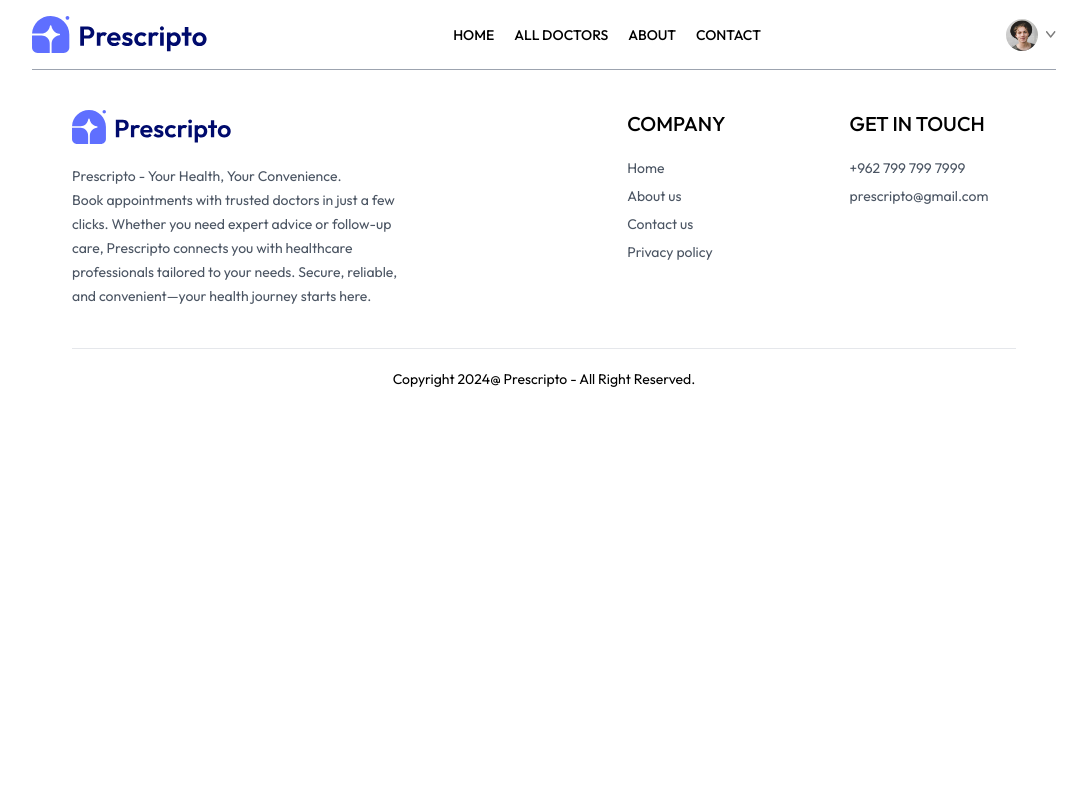
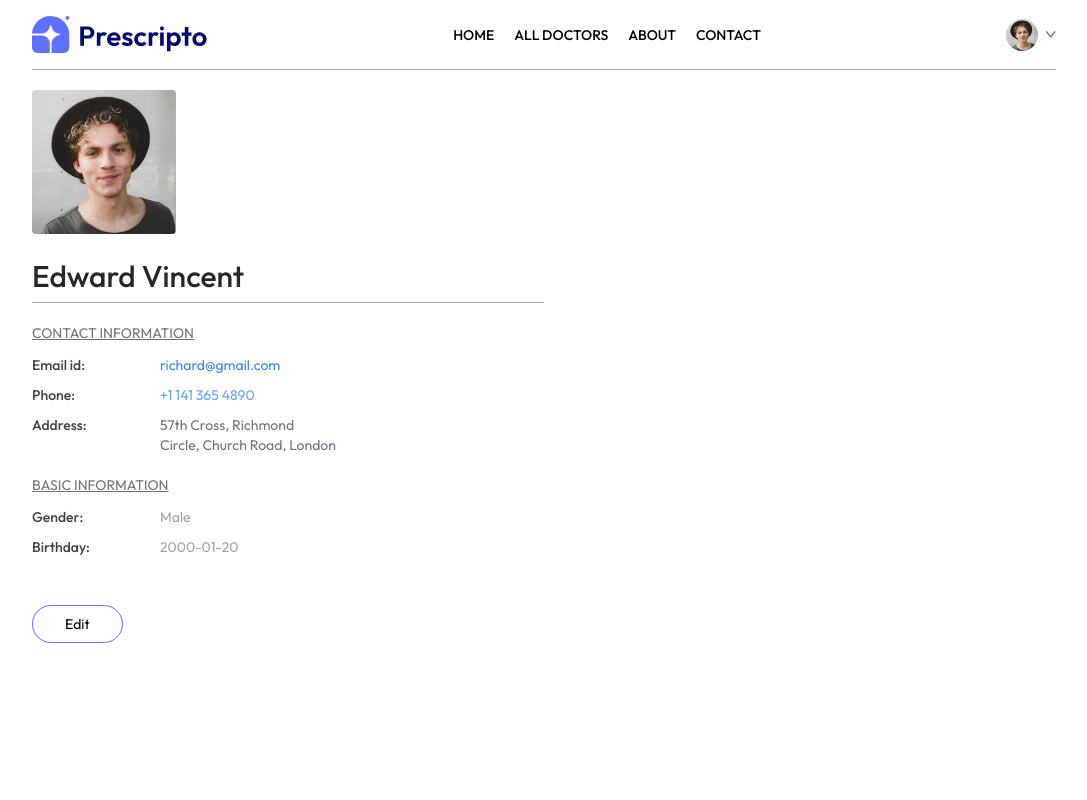
Before and after one commit to BloodyFlakes/prescripto, a React (Vite) app: page /my-profile in a window 1280 px wide. Shown: the top 800 px of the page, without its empty margins (96-1183 px from the left). Built offline with nearby package versions, Linux system fonts and the light colour scheme.

Commit message:
Finish the front-end for the website

```diff
--- a/src/components/Footer.jsx
+++ b/src/components/Footer.jsx
@@ -3,7 +3,7 @@ import { assets } from "../assets/assets";
 function Footer() {
   return (
     <div className="md:mx-10">
-      <div className="flex flex-col sm:grid grid-cols-[3fr_1fr_1fr] gap-14 my-10 md-40 text-sm">
+      <div className="flex flex-col sm:grid grid-cols-[3fr_1fr_1fr] gap-14 my-10 mt-40 md-40 text-sm">
         {/* ------- Left Side ------- */}
         <div>
           <img className="w-40 mb-5" src={assets.logo} alt="logo" />
--- a/src/components/Navbar.jsx
+++ b/src/components/Navbar.jsx
@@ -67,6 +67,42 @@ function Navbar() {
             Create account
           </button>
         )}
+        <img
+          onClick={() => setShowMenu(true)}
+          className="w-6 md:hidden"
+          src={assets.menu_icon}
+          alt="icon"
+        />
+        {/* ------- Mobile Menu ------- */}
+        <div
+          className={`${
+            showMenu ? "fixed w-full" : "h-0 w-0"
+          } md:hidden right-0 top-0 bottom-0 z-20 overflow-hidden bg-white transition-all`}
+        >
+          <div className="flex items-center justify-between px-5 py-6">
+            <img className="w-36" src={assets.logo} alt="Logo" />
+            <img
+              className="w-7"
+              onClick={() => setShowMenu(false)}
+              src={assets.cross_icon}
+              alt="icon"
+            />
+          </div>
+          <ul className="flex flex-col items-center gap-2 px-5 mt-5 text-lg font-medium">
+            <NavLink to="/" onClick={() => setShowMenu(false)}>
+              <p className="inline-block px-4 py-2 rounded">HOME</p>
+            </NavLink>
+            <NavLink to="/doctors" onClick={() => setShowMenu(false)}>
+              <p className="inline-block px-4 py-2 rounded">ALL DOCTORS</p>
+            </NavLink>
+            <NavLink to="/about" onClick={() => setShowMenu(false)}>
+              <p className="inline-block px-4 py-2 rounded">ABOUT</p>
+            </NavLink>
+            <NavLink to="/contact" onClick={() => setShowMenu(false)}>
+              <p className="inline-block px-4 py-2 rounded">CONTACT</p>
+            </NavLink>
+          </ul>
+        </div>
       </div>
     </div>
   );
--- a/src/index.css
+++ b/src/index.css
@@ -6,9 +6,17 @@
 * {
   font-family: Outfit;
 }
+
 .active hr {
   @apply block;
 }
+
 ::-webkit-scrollbar {
   @apply hidden;
 }
+
+@media (max-width: 740px) {
+  .active p {
+    @apply text-white bg-primary;
+  }
+}
--- a/src/pages/Doctors.jsx
+++ b/src/pages/Doctors.jsx
@@ -5,6 +5,7 @@ import DoctorCard from "../components/DoctorCard";
 
 function Doctors() {
   const [filterDoc, setFilterDoc] = useState([]);
+  const [showFilter, setShowFilter] = useState(false);
   const navigate = useNavigate();
 
   const { speciality } = useParams();
@@ -27,7 +28,19 @@ function Doctors() {
     <div>
       <p className="text-gray-600">Browse through the doctors specialist.</p>
       <div className="flex flex-col items-start gap-5 mt-5 sm:flex-row">
-        <div className="flex flex-col gap-4 text-sm text-gray-600">
+        <button
+          onClick={() => setShowFilter((prev) => !prev)}
+          className={`py-1 px-3 border rounded text-sm transition-all sm:hidden ${
+            showFilter ? "bg-primary text-white" : ""
+          }`}
+        >
+          Filters
+        </button>
+        <div
+          className={`flex-col gap-4 text-sm text-gray-600 ${
+            showFilter ? "flex" : "hidden sm:flex"
+          }`}
+        >
           <p
             onClick={() =>
               speciality === "General physician"
--- a/src/pages/MyAppointments.jsx
+++ b/src/pages/MyAppointments.jsx
@@ -1,5 +1,46 @@
+import { useContext } from "react";
+import { AppContext } from "../context/AppContext";
+
 function MyAppointments() {
-  return <div></div>;
+  const { doctors } = useContext(AppContext);
+
+  return (
+    <div>
+      <p className="pb-3 mt-12 font-medium border-b text-zinc-700">My appointments</p>
+      <div>
+        {doctors.slice(0, 3).map((item, index) => (
+          <div
+            key={index}
+            className="grid grid-cols-[1fr_2fr] gap-4 sm:flex sm:gap-6 py-2 border-b"
+          >
+            <div>
+              <img className="w-32 bg-indigo-50" src={item.image} alt="Doctor-image" />
+            </div>
+            <div className="flex-1 text-sm text-zinc-600">
+              <p className="font-semibold text-neutral-800">{item.name}</p>
+              <p>{item.speciality}</p>
+              <p className="mt-1 font-medium text-zinc-700">Address:</p>
+              <p className="text-xs">{item.address.line1}</p>
+              <p className="text-xs">{item.address.line2}</p>
+              <p className="mt-1 text-xs">
+                <span className="text-sm font-medium text-neutral-700">Date & Time:</span> 25, July,
+                2024 | 8:30 PM
+              </p>
+            </div>
+            <div></div>
+            <div className="flex flex-col justify-end gap-2">
+              <button className="py-2 text-sm text-center transition-all duration-300 border rounded cursor-pointer text-stone-500 sm:min-w-48 hover:bg-primary hover:text-white">
+                Pay Online
+              </button>
+              <button className="py-2 text-sm text-center transition-all duration-300 border rounded cursor-pointer text-stone-500 sm:min-w-48 hover:bg-red-600 hover:text-white">
+                Cancel appointment
+              </button>
+            </div>
+          </div>
+        ))}
+      </div>
+    </div>
+  );
 }
 
 export default MyAppointments;
--- a/src/pages/MyProfile.jsx
+++ b/src/pages/MyProfile.jsx
@@ -1,5 +1,137 @@
+import { useState } from "react";
+import { assets } from "../assets/assets";
+
 function MyProfile() {
-  return <div></div>;
+  const [isEdit, setIsEdit] = useState(false);
+  const [userData, setUserData] = useState({
+    name: "Edward Vincent",
+    image: assets.profile_pic,
+    email: "richard@gmail.com",
+    phone: "+1 141 365 4890",
+    address: {
+      line1: "57th Cross, Richmond",
+      line2: "Circle, Church Road, London",
+    },
+    gender: "Male",
+    dob: "2000-01-20",
+  });
+
+  return (
+    <div className="flex flex-col max-w-lg gap-2 text-sm">
+      <img className="rounded w-36" src={userData.image} alt="User-image" />
+      {isEdit ? (
+        <input
+          type="text"
+          value={userData.name}
+          className="mt-4 text-3xl font-medium bg-gray-50 max-w-60"
+          onChange={(e) => setUserData((prev) => ({ ...prev, name: e.target.value }))}
+        />
+      ) : (
+        <p className="mt-4 text-3xl font-medium text-neutral-800">{userData.name}</p>
+      )}
+
+      <hr className="bg-zinc-400 h-[1px] border-none" />
+      <div>
+        <p className="mt-3 underline text-neutral-500">CONTACT INFORMATION</p>
+        <div className="grid grid-cols-[1fr_3fr] gap-y-2.5 mt-3 text-neutral-700">
+          <p className="font-medium">Email id:</p>
+          <p className="text-blue-500">{userData.email}</p>
+          <p className="font-medium">Phone:</p>
+          {isEdit ? (
+            <input
+              type="text"
+              value={userData.phone}
+              className="bg-gray-100 max-w-52"
+              onChange={(e) => setUserData((prev) => ({ ...prev, phone: e.target.value }))}
+            />
+          ) : (
+            <p className="text-blue-400">{userData.phone}</p>
+          )}
+          <p className="font-medium">Address:</p>
+          {isEdit ? (
+            <p>
+              <input
+                type="text"
+                value={userData.address.line1}
+                className="bg-gray-50"
+                onChange={(e) =>
+                  setUserData((prev) => ({
+                    ...prev,
+                    address: { ...prev.address, line1: e.target.value },
+                  }))
+                }
+              />
+              <br />
+              <input
+                type="text"
+                value={userData.address.line2}
+                className="bg-gray-50"
+                onChange={(e) =>
+                  setUserData((prev) => ({
+                    ...prev,
+                    address: { ...prev.address, line2: e.target.value },
+                  }))
+                }
+              />
+            </p>
+          ) : (
+            <p className="text-gray-500">
+              {userData.address.line1}
+              <br />
+              {userData.address.line2}
+            </p>
+          )}
+        </div>
+      </div>
+      <div>
+        <p className="mt-3 underline text-neutral-500">BASIC INFORMATION</p>
+        <div className="grid grid-cols-[1fr_3fr] gap-y-2.5 mt-3 text-neutral-700">
+          <p className="font-medium">Gender:</p>
+          {isEdit ? (
+            <select
+              value={userData.gender}
+              className="bg-gray-100 max-w-20"
+              onChange={(e) => setUserData((prev) => ({ ...prev, gender: e.target.value }))}
+            >
+              <option value="Male">Male</option>
+              <option value="Female">Female</option>
+            </select>
+          ) : (
+            <p className="text-gray-400">{userData.gender}</p>
+          )}
+          <p className="font-medium">Birthday:</p>
+          {isEdit ? (
+            <input
+              type="date"
+              value={userData.dob}
+              className="bg-gray-100 max-w-28"
+              onChange={(e) => setUserData((prev) => ({ ...prev, dob: e.target.value }))}
+            />
+          ) : (
+            <p className="text-gray-400">{userData.dob}</p>
+          )}
+        </div>
+      </div>
+
+      <div className="mt-10">
+        {isEdit ? (
+          <button
+            className="px-8 py-2 transition-all border rounded-full border-primary hover:bg-primary hover:text-white"
+            onClick={() => setIsEdit(false)}
+          >
+            Save information
+          </button>
+        ) : (
+          <button
+            className="px-8 py-2 transition-all border rounded-full border-primary hover:bg-primary hover:text-white"
+            onClick={() => setIsEdit(true)}
+          >
+            Edit
+          </button>
+        )}
+      </div>
+    </div>
+  );
 }
 
 export default MyProfile;
```
Also changed, not shown: 1 other file (tests, documents, lock files or other folders).
